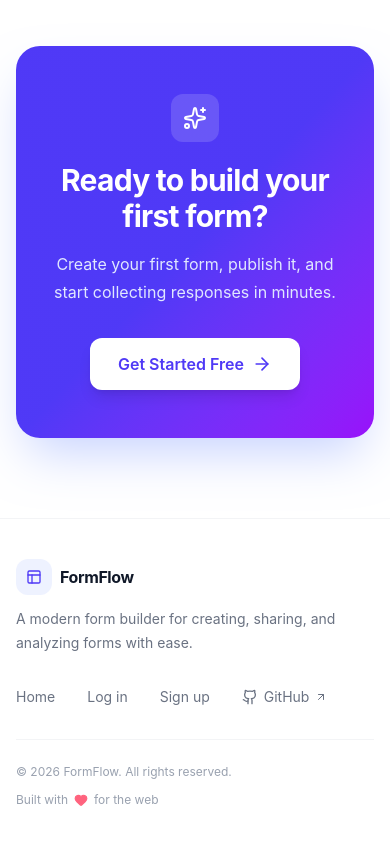
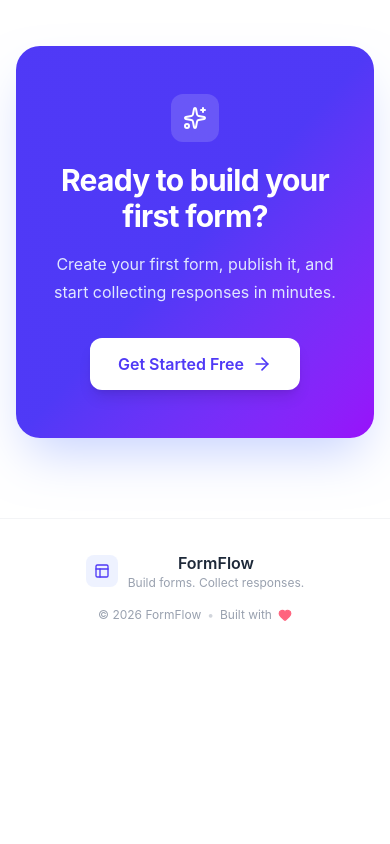
Before and after one commit to Ali-jalili/Form-Flow, a React (Vite) app: page / in a window 390 px wide. Shown: the part 3167-4011 px from the top of the page. After the commit the page ends 3822 px from the top, so only its background shows below. Built offline with nearby package versions, Linux system fonts and the light colour scheme.

Commit message:
refactor(footer): simplify layout and links
- Remove navigation links and unused imports
- Simplify branding and reduce visual footprint
- Center align content on mobile devices
- Streamline copyright and build info layout

```diff
--- a/src/components/Footer.jsx
+++ b/src/components/Footer.jsx
@@ -1,80 +1,35 @@
 /** @format */
 
-import { Github, Heart, Layout, ArrowUpRight } from "lucide-react";
-import { Link } from "react-router-dom";
+import { Heart, Layout } from "lucide-react";
 
 function Footer() {
   const currentYear = new Date().getFullYear();
 
   return (
     <footer className="border-t border-gray-100 bg-white">
-      <div className="mx-auto max-w-6xl px-4 py-10 sm:px-6 sm:py-12">
-        <div className="flex flex-col gap-8 sm:flex-row sm:items-start sm:justify-between">
+      <div className="mx-auto max-w-6xl px-4 py-8 sm:px-6 sm:py-10">
+        <div className="flex flex-col items-center gap-4 text-center sm:flex-row sm:justify-between sm:text-left">
           {/* Brand */}
-          <div className="max-w-sm">
-            <Link
-              to="/"
-              className="group inline-flex items-center gap-2 text-gray-900"
-            >
-              <span className="flex h-9 w-9 items-center justify-center rounded-xl bg-indigo-50 text-indigo-600 transition-all duration-200 group-hover:bg-indigo-100 group-hover:scale-105">
-                <Layout className="h-4 w-4" />
-              </span>
+          <div className="flex items-center gap-2.5">
+            <div className="flex h-8 w-8 items-center justify-center rounded-lg bg-indigo-50 text-indigo-600">
+              <Layout className="h-4 w-4" />
+            </div>
 
-              <span className="text-base font-bold tracking-tight">
-                FormFlow
-              </span>
-            </Link>
+            <div>
+              <span className="font-semibold text-gray-800">FormFlow</span>
 
-            <p className="mt-3 text-sm leading-6 text-gray-500">
-              A modern form builder for creating, sharing, and analyzing forms
-              with ease.
-            </p>
+              <p className="text-xs text-gray-400">
+                Build forms. Collect responses.
+              </p>
+            </div>
           </div>
 
-          {/* Navigation */}
-          <div className="flex flex-wrap gap-x-8 gap-y-3 text-sm">
-            <Link
-              to="/"
-              className="text-gray-500 transition-colors hover:text-gray-900"
-            >
-              Home
-            </Link>
-
-            <Link
-              to="/login"
-              className="text-gray-500 transition-colors hover:text-gray-900"
-            >
-              Log in
-            </Link>
-
-            <Link
-              to="/signup"
-              className="text-gray-500 transition-colors hover:text-gray-900"
-            >
-              Sign up
-            </Link>
-
-            <a
-              href="https://github.com"
-              target="_blank"
-              rel="noreferrer"
-              className="inline-flex items-center gap-1.5 text-gray-500 transition-colors hover:text-gray-900"
-            >
-              <Github className="h-4 w-4" />
-              GitHub
-              <ArrowUpRight className="h-3 w-3" />
-            </a>
-          </div>
-        </div>
-
-        {/* Bottom */}
-        <div className="mt-8 flex flex-col gap-3 border-t border-gray-100 pt-6 text-xs text-gray-400 sm:flex-row sm:items-center sm:justify-between">
-          <p>© {currentYear} FormFlow. All rights reserved.</p>
-
-          <p className="flex items-center gap-1.5">
+          {/* Copyright */}
+          <p className="flex items-center gap-1.5 text-xs text-gray-400">
+            © {currentYear} FormFlow
+            <span className="text-gray-300">•</span>
             Built with
             <Heart className="h-3.5 w-3.5 fill-rose-400 text-rose-400" />
-            for the web
           </p>
         </div>
       </div>
```
